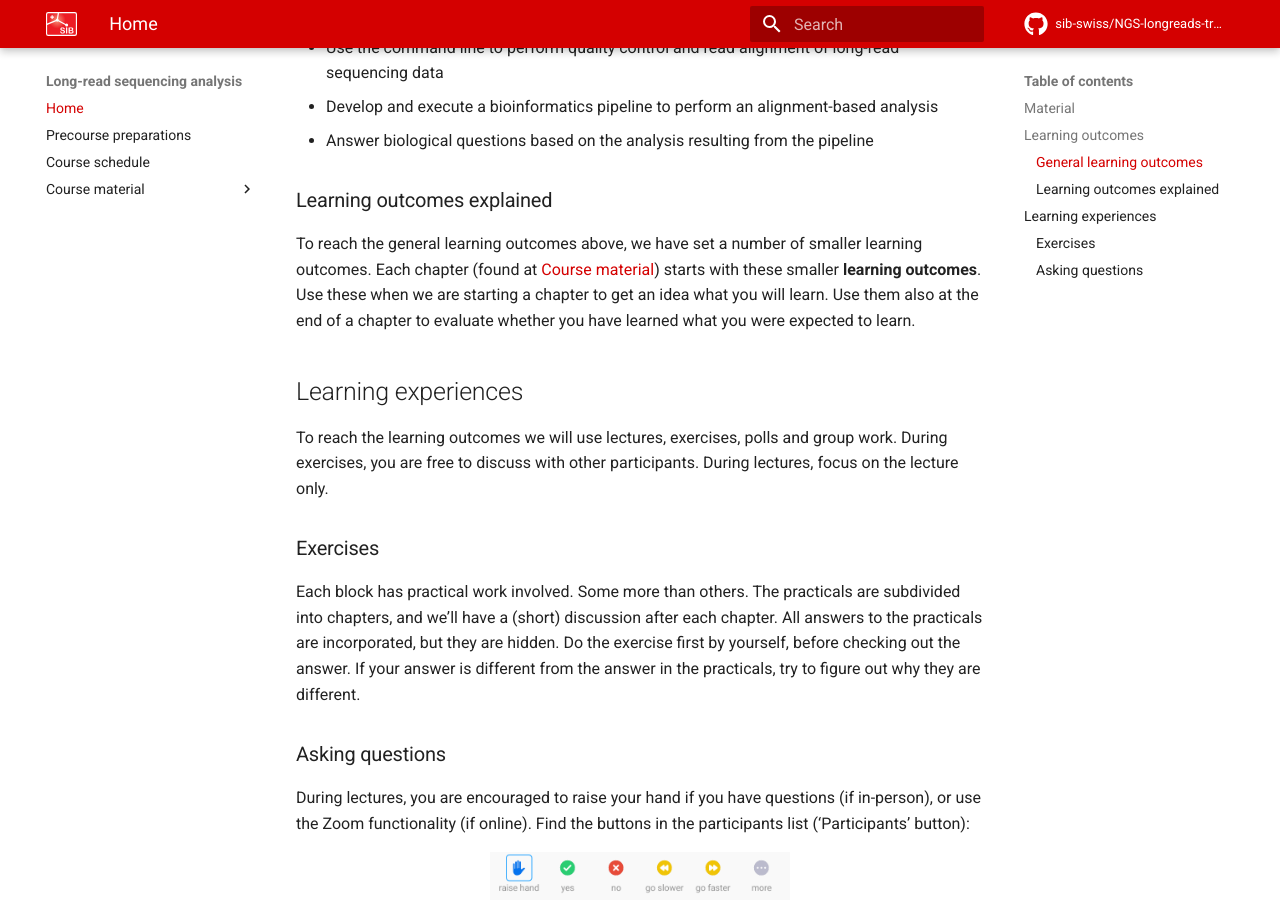
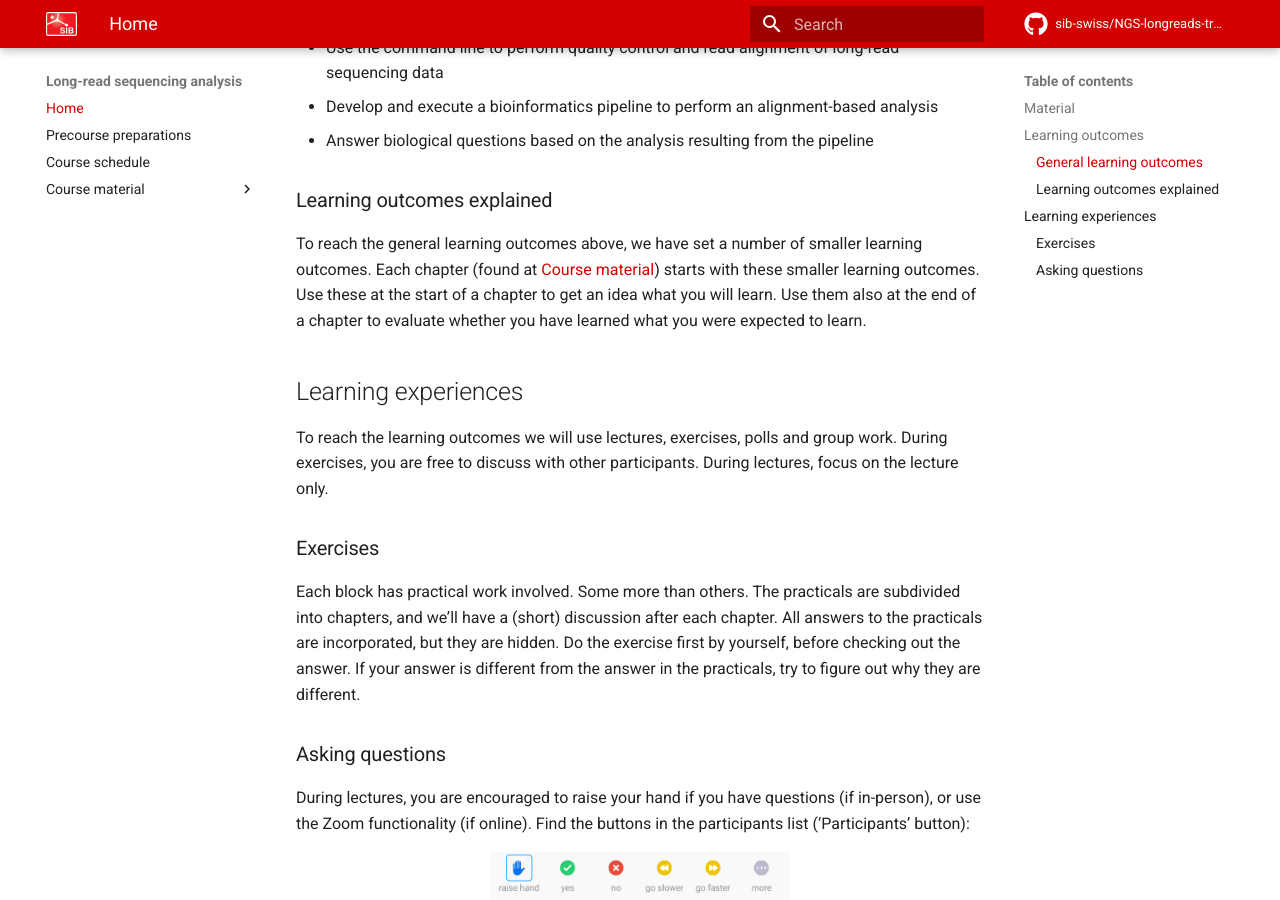
Before and after one commit to sib-swiss/NGS-longreads-training, an MkDocs documentation site: the page built from docs/index.md, in a window 1280 px wide and 900 px high, scrolled down 560 px. Built offline with MkDocs 1.6.1 and Material for MkDocs 9.7.7, drawn with Linux system fonts in a browser that asks for light colours; comment, search, counter and statistics services are not loaded.

Commit message:
minor change in index page

```diff
--- a/docs/index.md
+++ b/docs/index.md
@@ -20,7 +20,7 @@ After this course, you will be able to:
 
 ### Learning outcomes explained
 
-To reach the general learning outcomes above, we have set a number of smaller learning outcomes. Each chapter (found at [Course material](course_material/introduction.md)) starts with these smaller **learning outcomes**. Use these when we are starting a chapter to get an idea what you will learn. Use them also at the end of a chapter to evaluate whether you have learned what you were expected to learn.
+To reach the general learning outcomes above, we have set a number of smaller learning outcomes. Each chapter (found at [Course material](course_material/introduction.md)) starts with these smaller learning outcomes. Use these at the start of a chapter to get an idea what you will learn. Use them also at the end of a chapter to evaluate whether you have learned what you were expected to learn.
 
 ## Learning experiences
 
```
